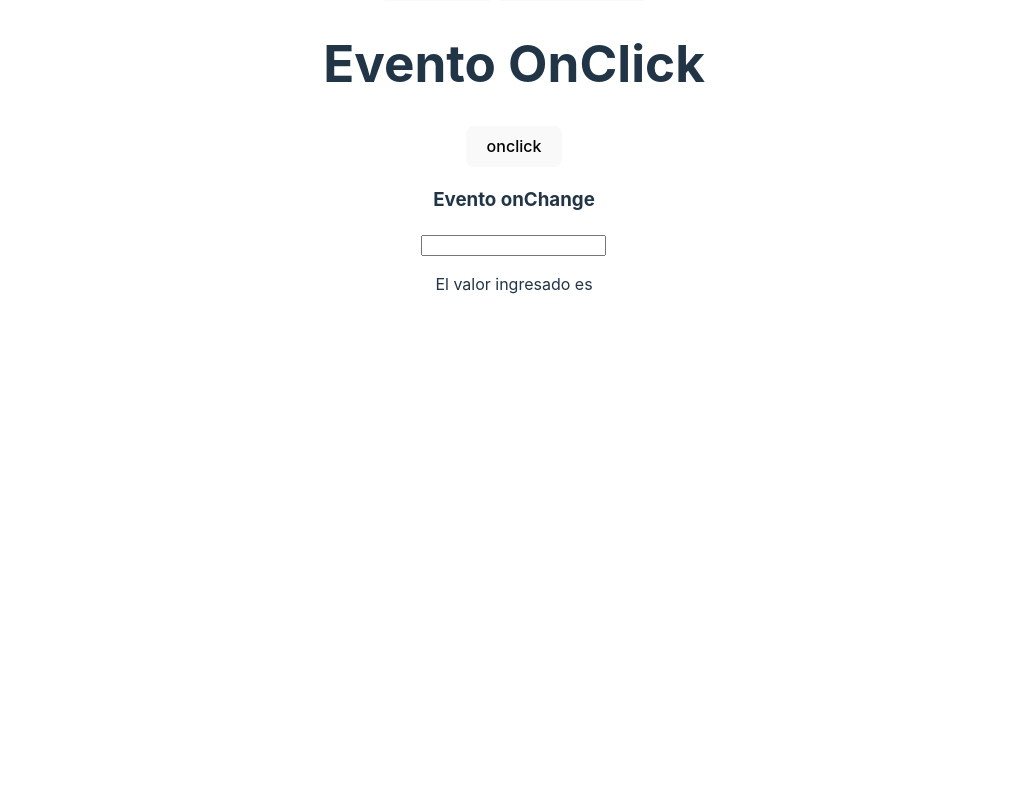
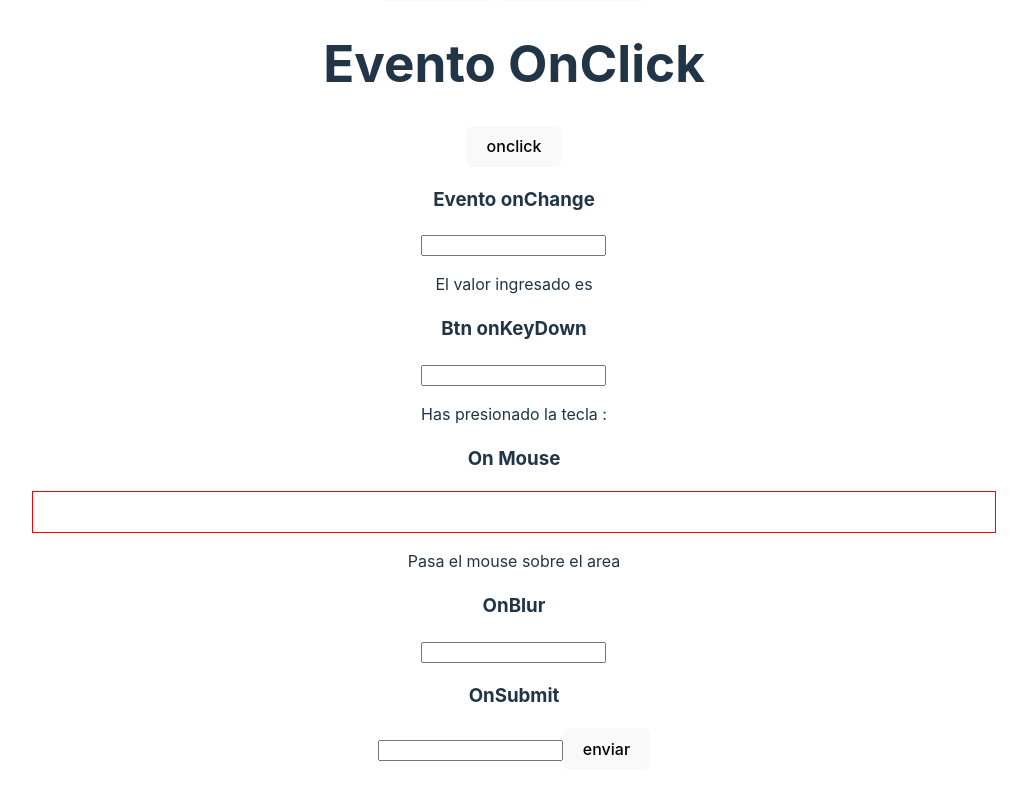
Before and after one commit to mpramos/REACT-VIDEO-PLAYER, a React (Vite) app in the folder react-project/: page / in a window 1280 px wide. Shown: the part 588-1388 px from the top of the page, without its empty margins (126-1153 px from the left). Before the commit the page ends 932 px from the top, so only its background shows below. Built offline with nearby package versions, Linux system fonts and the light colour scheme.

Commit message:
Eventos Submit, change

```diff
--- a/react-project/src/App.jsx
+++ b/react-project/src/App.jsx
@@ -1,6 +1,10 @@
 import './App.css'
+import { BtnOnBlur } from './BtnOnBlur'
 import { BtnOnChange } from './BtnOnChange'
 import { BtnOnClick } from './BtnOnClick'
+import { BtnOnkeyPress } from './BtnOnkeyPress'
+import { BtnOnMouse } from './BtnOnMouse'
+import BtnOnSubmit from './BtnOnSubmit'
 import { EstadoAnimo } from './EstadoAnimo'
 
 const Header =({
@@ -110,6 +114,10 @@ function App() {
       {/* <EstadoAnimo/> */}
       <BtnOnClick/>
       <BtnOnChange/>
+      <BtnOnkeyPress/>
+      <BtnOnMouse/>
+      <BtnOnBlur/>
+      <BtnOnSubmit/>
 
   </>
   )
--- /dev/null
+++ b/react-project/src/BtnOnBlur.jsx
@@ -0,0 +1,17 @@
+import React, { useState } from 'react'
+
+export const BtnOnBlur = () => {
+    const [message,setMessage]=useState('')
+    const handleBlur=()=>{
+            setMessage('El input ha perdido el foco')
+    }
+  return (
+    <>
+        <h3>OnBlur</h3>
+        <input
+            type="text"
+            onBlur={handleBlur} />
+            <p>{message}</p>
+    </>
+)
+}
--- /dev/null
+++ b/react-project/src/BtnOnMouse.jsx
@@ -0,0 +1,24 @@
+import React, { useState } from 'react'
+
+export const BtnOnMouse = () => {
+    const [message,setMesagge]=useState('Pasa el mouse sobre el area')
+
+    const handleMouseEnter=()=>{
+        setMesagge('El mouse esta dentro del area')
+    }
+    const handleMouseLeave=()=>{
+        setMesagge('El mouse ha salido del area')
+
+    }
+    return (
+    <>
+    <h3>On Mouse</h3>
+    <div
+        onMouseEnter={handleMouseEnter}
+        onMouseLeave={handleMouseLeave}
+        style={{border:'1px solid red',padding:'20px'}}
+    ></div>
+    <p>{message}</p>
+    </>
+  )
+}
--- /dev/null
+++ b/react-project/src/BtnOnSubmit.jsx
@@ -0,0 +1,24 @@
+import React, { useState } from 'react'
+
+const BtnOnSubmit = () => {
+    const [inputValue,setInputValue]=useState('')
+    const handleOnSubmit=(e)=>{
+        e.preventDefault()
+        console.log('Formulario enviado con el valor ' + inputValue);
+
+    }
+  return (
+    <>
+    <form onSubmit={handleOnSubmit}>
+        <h3>OnSubmit</h3>
+        <input
+            type="text"
+            value={inputValue}
+            onChange={e=>setInputValue(e.target.value)}/>
+        <button type='submit'>enviar</button>
+    </form>
+    </>
+)
+}
+
+export default BtnOnSubmit
--- /dev/null
+++ b/react-project/src/BtnOnkeyPress.jsx
@@ -0,0 +1,18 @@
+import React, { useState } from 'react'
+
+export const BtnOnkeyPress = () => {
+    let [key,setKey]=useState('')
+    const handleKeyPress=(e)=>{
+            setKey(e.key)
+    }
+  return (
+    <>
+    <h3>Btn onKeyDown </h3>
+    <input
+     type="text"
+     onKeyDown={handleKeyPress}
+     />
+     <p>Has presionado la tecla : {key}</p>
+    </>
+  )
+}
```
